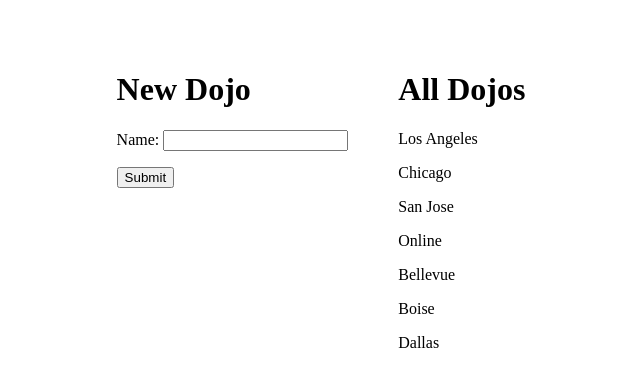
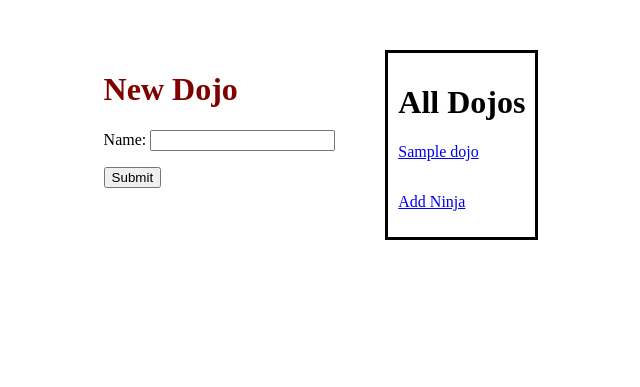
Before and after one commit to srotavele/dojos_ninjas_mysql, a Flask app: page / in a window 1280 px wide. Shown: the top 387 px of the page, without its empty margins (319-959 px from the left). Run offline with Flask 2, Linux system fonts and the light colour scheme; tables that the repository leaves empty or names only in its code hold one stand-in row (values such as "Sample post").

Commit message:
another commit

```diff
--- a/flask_app/controllers/dojo_ctrl.py
+++ b/flask_app/controllers/dojo_ctrl.py
@@ -1,6 +1,7 @@
 from flask import Flask, render_template, request, redirect, session
 from flask_app import app
 from ..models.dojo_model import Dojo
+from ..models.new_ninja_model import Ninja
 
 
 @app.route('/')
@@ -8,3 +9,15 @@ def index():
     dojos = Dojo.get_all()
     print(dojos)
     return render_template("dojos.html", all_dojos = dojos)
+
+
+@app.route('/create/dojo', methods = ['POST'])
+def creates_dojo():
+    dojos_id = Dojo.create(request.form)
+    return redirect('/')
+
+
+@app.route('/show/dojo/<int:dojo_id>')
+def dojo_show(dojo_id):
+    this_dojo = Dojo.get_one( {'id':dojo_id})
+    return render_template('dojo_members.html')
--- a/flask_app/models/dojo_model.py
+++ b/flask_app/models/dojo_model.py
@@ -8,13 +8,14 @@ class Dojo:
         self.name = data['name']
         self.created_at = data['created_at']
         self.updated_at = data['updated_at']
+        ninjas = []
 
 
     @classmethod
     def get_all(cls):
         query = "SELECT * FROM dojos;"
         results = connectToMySQL('dojos_ninjas').query_db(query)
-
+        print(results)
         dojos = []
 
         for row in results:
@@ -23,6 +24,14 @@ class Dojo:
 
 
     @classmethod
+    def get_one(cls,data):
+        query = "SELECT * FROM dojos WHERE id = %(id)s;"
+        results = connectToMySQL('dojos_ninjas').query_db(query,data)
+
+        return Dojo(results[0])
+
+
+    @classmethod
     def create(cls,data):
         query = "INSERT INTO dojos (name, created_at, updated_at ) VALUES (%(name)s, NOW(), NOW());"
 
--- a/flask_app/static/style.css
+++ b/flask_app/static/style.css
@@ -14,4 +14,6 @@
 }
 
 .all_dojos {
+  border: solid;
+  padding: 10px;
 }
--- a/flask_app/templates/dojos.html
+++ b/flask_app/templates/dojos.html
@@ -11,26 +11,24 @@
     <div class="container">
         <div class="main">
             <div class="new_dojo">
-                <h1>New Dojo</h1>
-                <p>Name: <input type="text" name="name"></p>
-                <input type="submit">
+                <h1 style="color: maroon;">New Dojo</h1>
+                <form action="/create/dojo" method="post">
+                    <p>Name: <input type="text" name="name"></p>
+                    <input type="submit">
             </div>
+                </form>
             <div class="all_dojos">
                 <h1> All Dojos</h1>
                 <table>
                     <thead>
-                        <p>
-                            <p>Los Angeles</p>
-                            <p>Chicago</p>
-                            <p>San Jose</p>
-                            <p>Online</p>
-                            <p>Bellevue</p>
-                            <p>Boise</p>
-                            <p>Dallas</p>
+                        <tr>
+                        {% for locations in all_dojos: %}
+                        <p><a href="/show/dojo/{{locations.id}}">{{locations.name }}</a></p>
+                        {% endfor %}
                         </tr>
                     </thead>
                 </table>
-
+                <p><a href='create/homepage'> Add Ninja</a></p>
             </div>
         </div>
     </div>
--- a/server.py
+++ b/server.py
@@ -1,5 +1,5 @@
 from flask_app import app
-from flask_app.controllers import dojo_ctrl, dojo_members_ctrl, new_ninja_ctrl
+from flask_app.controllers import dojo_ctrl, new_ninja_ctrl
 
 
 if __name__ == "__main__":
```
Also changed, not shown: flask_app/controllers/new_ninja_ctrl.py (+29 -0 lines), flask_app/models/new_ninja_model.py (+32 -0 lines), flask_app/templates/dojo_members.html (+12 -4 lines), flask_app/templates/new_ninja.html (+17 -6 lines), flask_app/controllers/dojo_members_ctrl.py (deleted).
